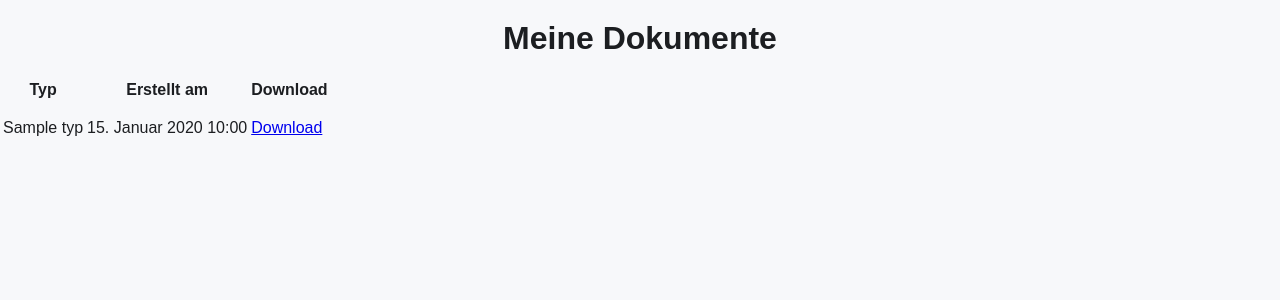
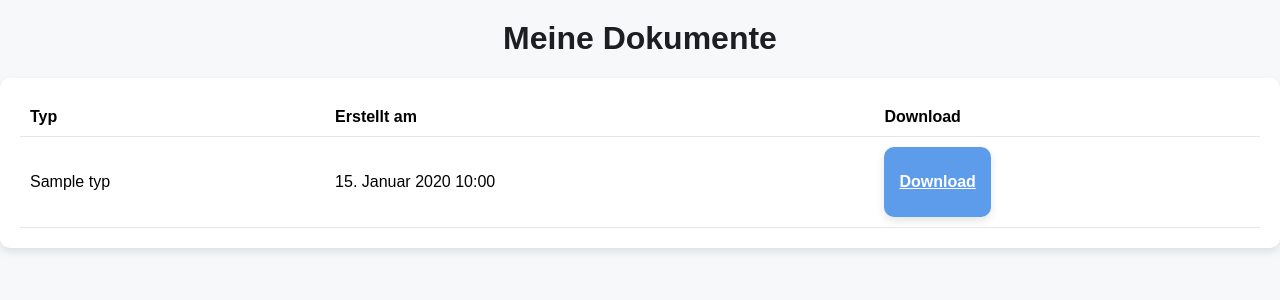
Before and after one commit to Fiegl/Verwaltung_Digital, a Django app: template einwohnermeldeamt/templates/einwohnermeldeamt/dokumente.html in a window 1280 px wide. Shown: the top 300 px of the page. Run offline with Django 5.2, Linux system fonts and the light colour scheme; the template is opened without the code that fills it: most values are stand-ins (such as "Sample title", 1, 10 or a date in 2020).

Commit message:
update css

```diff
--- a/static/styletest.css
+++ b/static/styletest.css
@@ -295,3 +295,96 @@ input, select {
   font-size: 16px;
   font-weight: bold;
 }
+
+
+
+
+
+
+
+
+.logout-button {
+  background-color: var(--button-bg);
+  color: var(--button-font);
+  padding: 10px 14px;
+  border-radius: 10px;
+  text-decoration: none;
+  font-weight: bold;
+}
+
+.logout-button:hover {
+  background-color: var(--button-selected);
+}
+
+/* ==== übernommen aus main_style.css (nur fehlende Klassen) ==== */
+
+.card {
+  background-color: var(--card-bg);
+  color: var(--card-font);
+  border-radius: 10px;
+  box-shadow: 0 4px 8px var(--shadow);
+  padding: 20px;
+  margin-bottom: 20px;
+}
+
+.table_container {
+  width: 100%;
+  overflow-x: auto;
+}
+
+table {
+  width: 100%;
+  border-collapse: collapse;
+  overflow: hidden;
+}
+
+.table_container th, td {
+  padding: 10px;
+  text-align: left;
+  border-bottom: 1px solid var(--table-highlight);
+}
+
+.table_container tbody tr:hover {
+  background-color: var(--table-highlight);
+}
+
+.button {
+  background-color: var(--button-bg);
+  color: var(--button-font);
+  font-size: 16px;
+  padding: 10px 15px;
+  border-radius: 10px;
+  box-shadow: 0 4px 8px var(--shadow);
+  cursor: pointer;
+  transition: background-color 0.3s;
+  align-items: center;
+  justify-content: center;
+  text-align: center;
+  user-select: none;
+  width: fit-content;
+  font-weight: bold;
+  display: flex;
+}
+
+.button:hover {
+  background-color: var(--button-selected);
+}
+
+.header {
+  display: flex;
+  align-items: center;
+  margin-bottom: 10px;
+}
+
+span.warning {
+  color: var(--highlight-warning);
+}
+
+span.bold {
+  font-weight: bold;
+}
+
+.hidden {
+  transform: translateX(-350px);
+  transition: transform .3s ease;
+}
```
